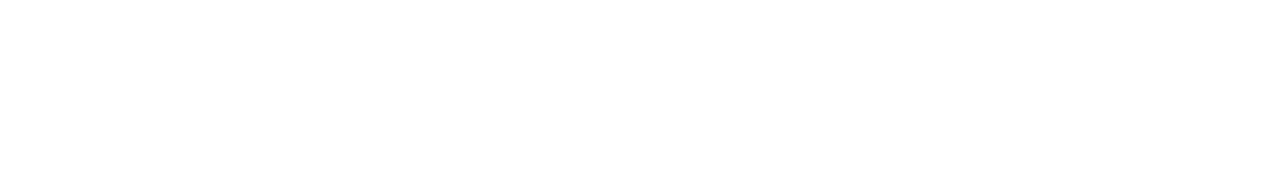
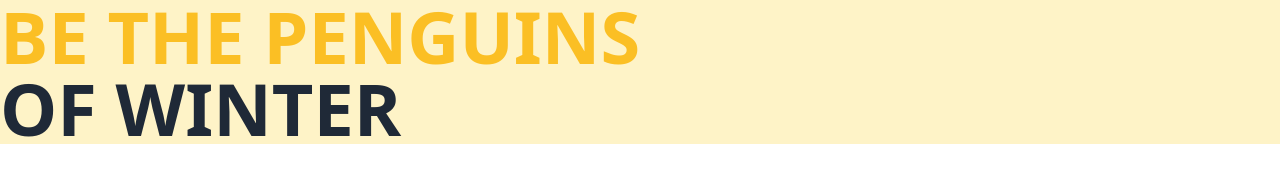
Before and after one commit to riponmondalbd/penguin-fashion, a plain HTML site: page index.html in a window 1280 px wide. Drawn offline with nearby package versions, Linux system fonts and the light colour scheme.

Commit message:
overview and tailwind setup

```diff
--- a/index.html
+++ b/index.html
@@ -5,8 +5,19 @@
     <meta http-equiv="X-UA-Compatible" content="IE=edge">
     <meta name="viewport" content="width=device-width, initial-scale=1.0">
     <title>Penguin Fashion</title>
+    <!-- tailwind css -->
+    <link href="https://unpkg.com/tailwindcss@^2/dist/tailwind.min.css" rel="stylesheet">
+
 </head>
 <body>
+    <header class="bg-yellow-100">
+        <h1 class="text-7xl font-bold uppercase"><span class="text-yellow-400">Be the Penguins</span> <br> <span class="text-gray-800">of Winter</span></h1>
+    </header>
+    <main>
 
+    </main>
+    <footer>
+
+    </footer>
 </body>
 </html>
```
